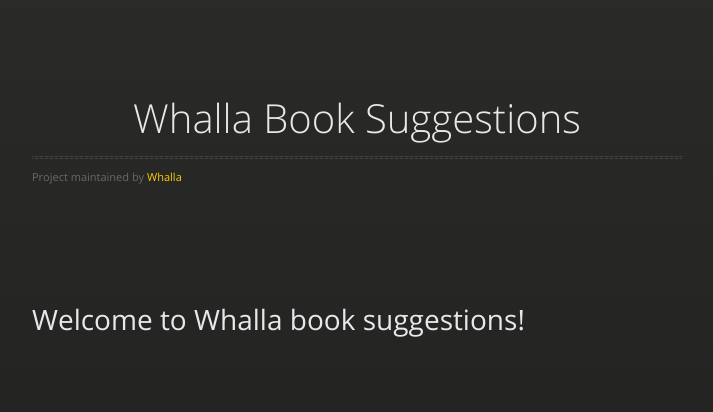
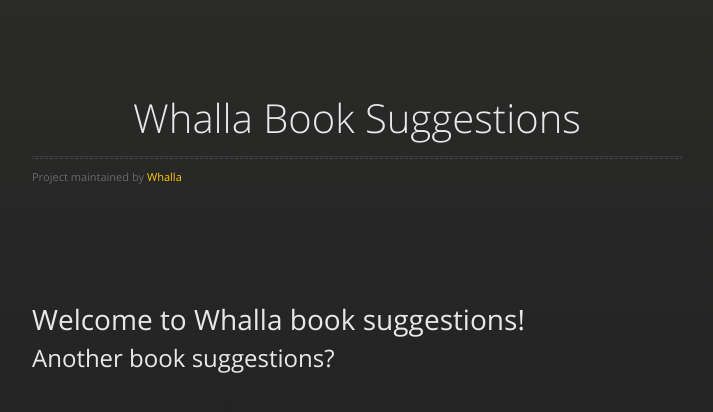
Before and after one commit to Whalla/wbs, a Jekyll site: the page built from index.md, in a window 1280 px wide. Shown: the top 412 px of the page, without its empty margins (283-996 px from the left). Built offline with Jekyll 4.4.1, drawn with Linux system fonts in a browser that asks for light colours; nearby versions of some CDN libraries.

Commit message:
Update index.md

```diff
--- a/index.md
+++ b/index.md
@@ -4,3 +4,4 @@ title: Whalla Book Suggestions
 ---
 
 #Welcome to Whalla book suggestions!
+## Another book suggestions?
```
